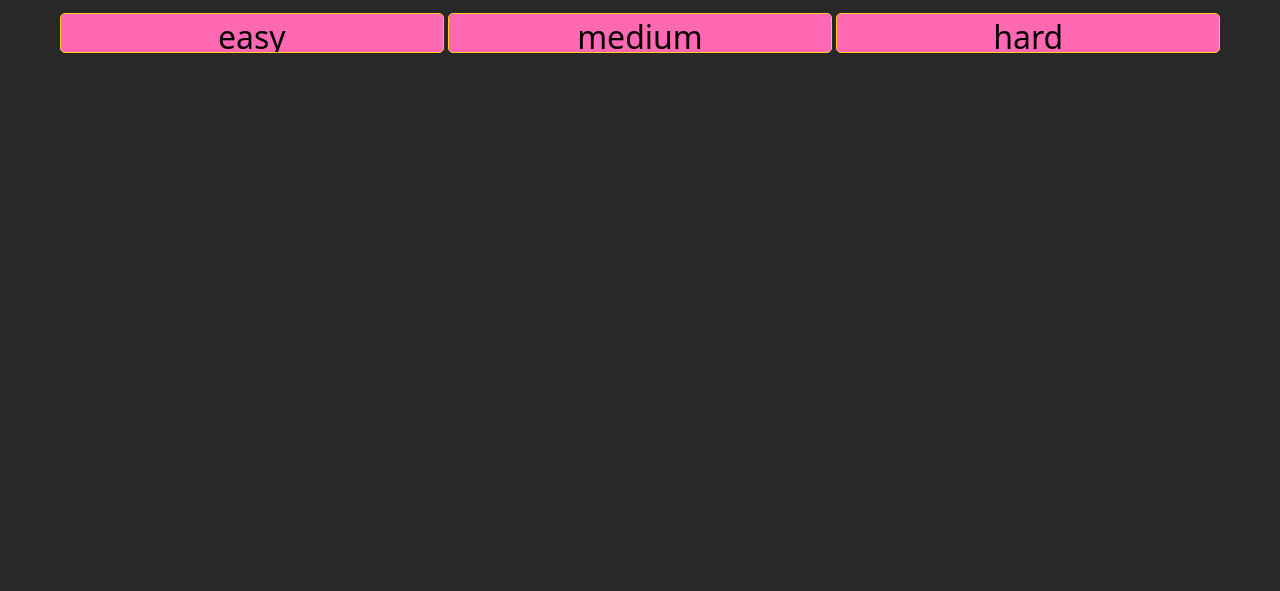
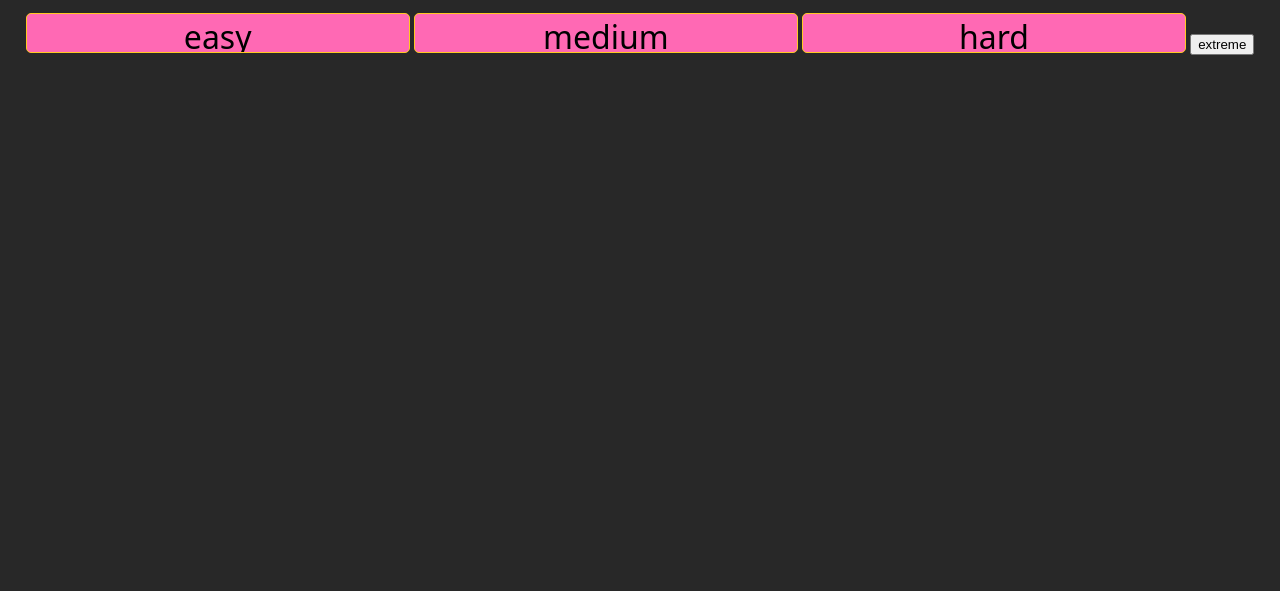
Before and after one commit to Zekkune/project1, a plain HTML site: page index.html in a window 1280 px wide. Shown: the part 209-800 px from the top of the page. Drawn offline with Linux system fonts and the light colour scheme; a web font is replaced by a local one.

Commit message:
Update index.html

```diff
--- a/index.html
+++ b/index.html
@@ -14,6 +14,7 @@
         <input type="button" value="easy" id="easyButton">
         <input type="button" value="medium" id="medButton">
         <input type="button" value="hard" id="hardButton">
+        <input type="button" value="extreme" id="extremeButton">
 
 </div>
 
```
